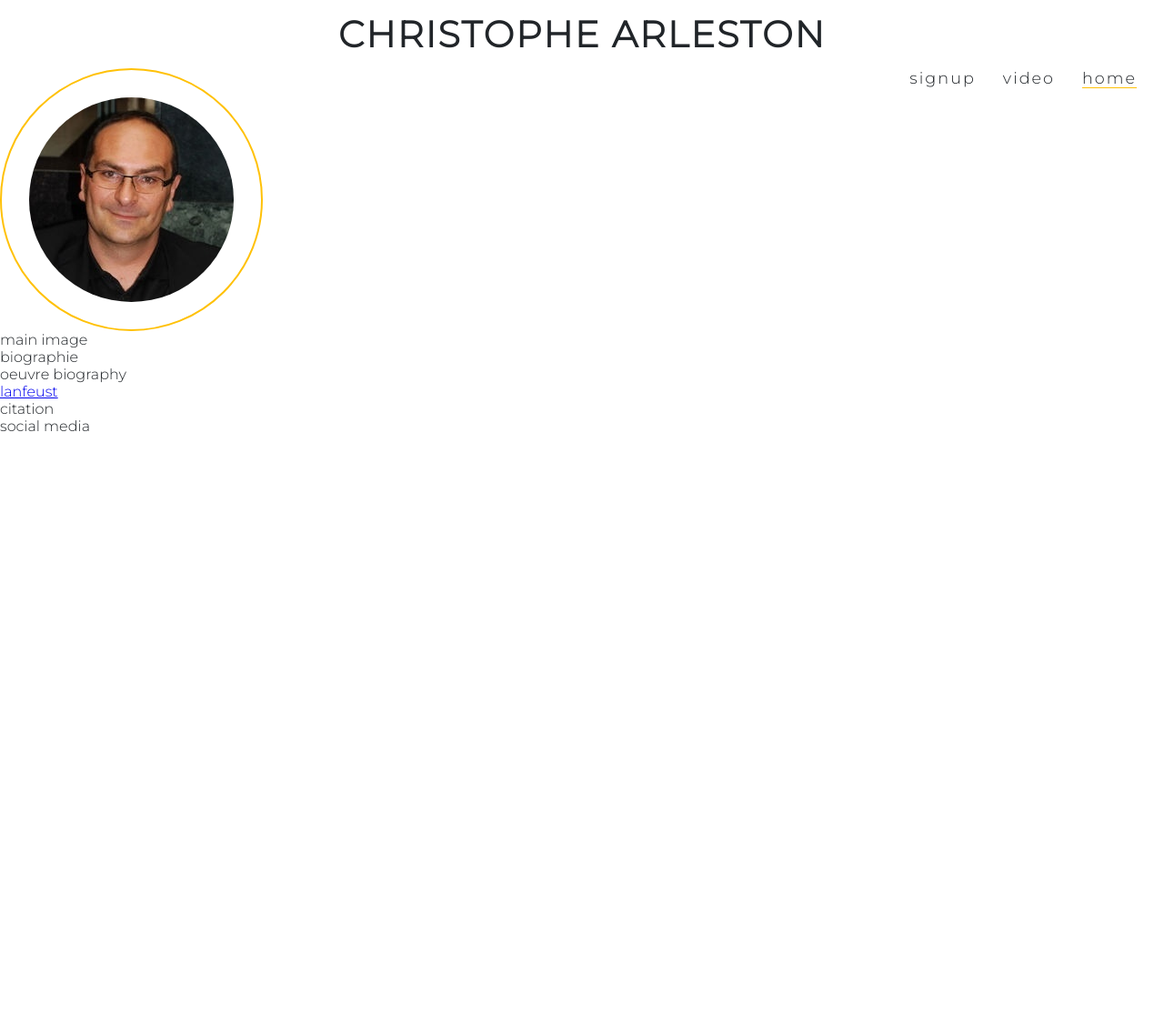
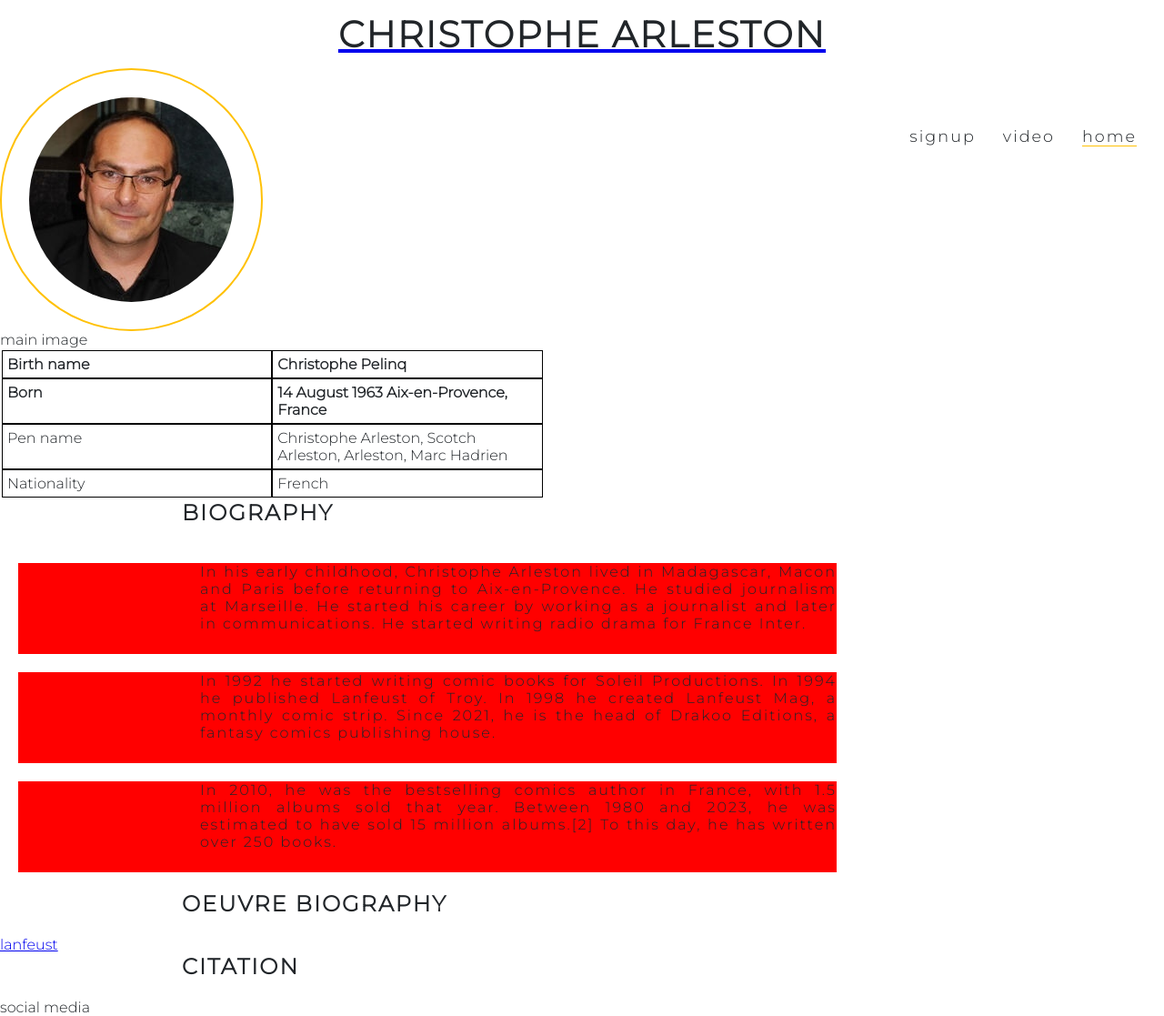
Before and after one commit to Edouard102/my_first_project, a plain HTML site: page index.html in a window 1280 px wide. Shown: the whole page at 91% size. Before the commit the page ends 800 px from the top, so only its background shows below. Drawn offline with Linux system fonts and the light colour scheme.

Commit message:
add biography et table

```diff
--- a/assets/style.css
+++ b/assets/style.css
@@ -25,6 +25,7 @@
     font-size: 250%;
     line-height: 75px;
     text-align: center;
+
 }
 
 #circle-container {
@@ -47,8 +48,7 @@
 #menu {
     font-size: 110%;
     letter-spacing: 2px;
-
-
+    line-height: 150px;
 }
 
 #menu li {
@@ -69,3 +69,40 @@
 .active {
     border-bottom: 1px solid #ffc107;
 }
+/*style table*/
+table {
+	width: 70%;
+
+}
+tr {
+	display: grid;
+	grid-template-columns: 1fr 1fr 1fr;
+}
+
+tr, th, td {
+	text-align: left;
+}
+
+th, td {
+	border: 1px solid black;
+	padding: 5px;}
+
+/*style biography*/
+
+#chapitre{
+    height: 50px;
+    width: 700px;
+    padding-left: 200px;
+}
+
+.bio{
+    font-family: Montserrat, sans-serif;
+    letter-spacing: 2px;
+    color: #212529;
+    text-align: justify;
+    background-color:red ;
+    height: 100px;
+    width: 700px;
+    padding-left: 200px;
+   margin: 20px;
+}
--- a/index.html
+++ b/index.html
@@ -16,13 +16,13 @@
 <body>
 
     <header>
-        <h1 id="logo">Christophe Arleston</h1>
+
 
         <a href="index.html">
-
+            <h1 id="logo">Christophe Arleston</h1>
             <nav>
                 <ul id="menu">
-                    <li><a href="index.html" class="active">home</a></li>
+                 <li><a href="index.html" class="active">home</a></li>
                     <li><a href="#">video</a></li>
                     <li><a href="#">signup</a></li>
                 </ul>
@@ -35,11 +35,50 @@
     </header>
     <section>
         <div>main image</div>
+        <table>
+            <tr>
+                <th>Birth name</th>
+                <th>Christophe Pelinq</th>
+
+            </tr>
+
+            <th>Born</th>
+                <th>14 August 1963
+                    Aix-en-Provence, France</th>
+            <tr>
+                <td>Pen name</td>
+                <td>Christophe Arleston, Scotch Arleston, Arleston, Marc Hadrien</td>
+            </tr>
+            <tr>
+                <td>Nationality</td>
+                <td>French</td>
+
+            </tr>
+
+        </table>
+
+
+
+
     </section>
-    <section>biographie</section>
-    <section>oeuvre biography</section>
+    <section>
+
+        <h2 id="chapitre">Biography</h2>
+
+        <p class="bio">In his early childhood, Christophe Arleston lived in Madagascar, Macon and Paris before returning to Aix-en-Provence. He studied journalism at Marseille. He started his career by working as a journalist and later in communications. He started writing radio drama for France Inter.
+        </p>
+
+        <p class="bio"> In 1992 he started writing comic books for Soleil Productions. In 1994 he published Lanfeust of Troy. In 1998 he created Lanfeust Mag, a monthly comic strip. Since 2021, he is the head of Drakoo Editions, a fantasy comics publishing house.
+        </p>
+
+        <p class="bio"> In 2010, he was the bestselling comics author in France, with 1.5 million albums sold that year. Between 1980 and 2023, he was estimated to have sold 15 million albums.[2] To this day, he has written over 250 books.
+        </p>
+    </section>
+    <section>
+        <h2 id="chapitre"> oeuvre biography</h2></section>
     <a href="#">lanfeust </a>
-    <section>citation</section>
+    <section>
+        <h2 id="chapitre">citation</h2></section>
 
     <footer> social media </footer>
 </body>
```
